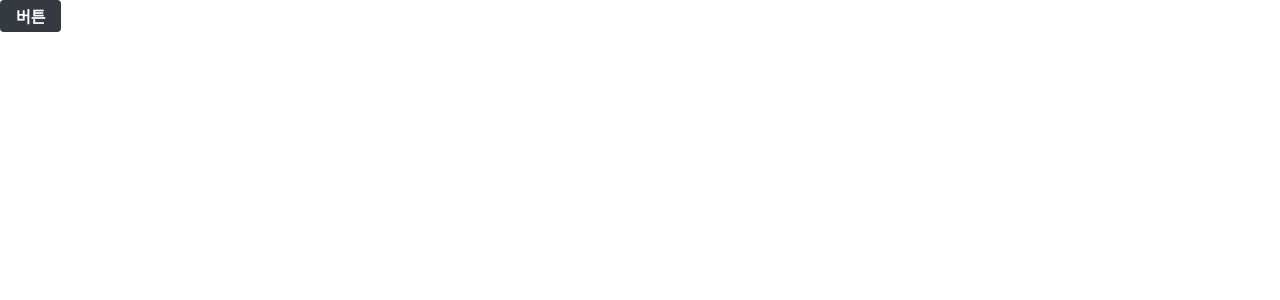
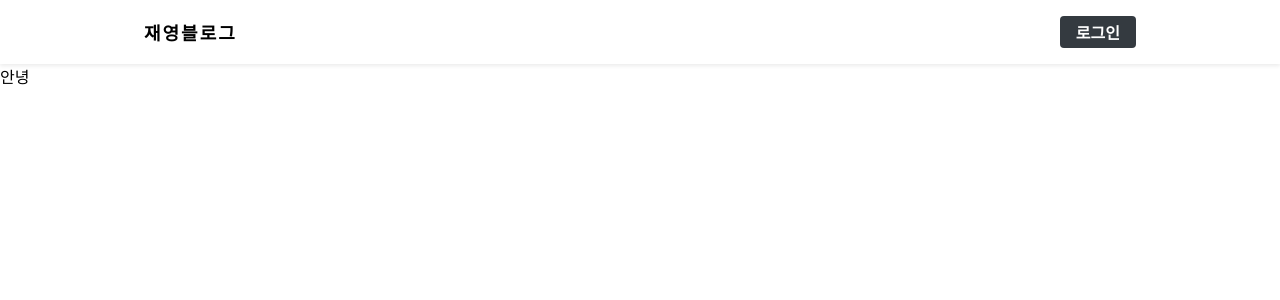
Before and after one commit to jaeyoung-son/blog_frontend, a React (Create React App) app: page / in a window 1280 px wide. Shown: the top 300 px of the page. Built offline with nearby package versions, Linux system fonts and the light colour scheme.

Commit message:
로그인 사가 연동

```diff
--- a/src/components/common/Button.js
+++ b/src/components/common/Button.js
@@ -1,8 +1,18 @@
 import React from 'react';
 import styled, { css } from 'styled-components';
 import palette from '../../lib/styles/palette';
+import { Link } from 'react-router-dom';
 
-const StyledButton = styled.button`
+const Button = (props) =>
+  props.to ? (
+    <StyledLink {...props} cyan={props.cyan ? 1 : 0} />
+  ) : (
+    <StyledButton {...props} />
+  );
+
+export default Button;
+
+const buttonStyle = css`
   border: none;
   border-radius: 4px;
   font-size: 1rem;
@@ -37,6 +47,10 @@
     `}
 `;
 
-const Button = (props) => <StyledButton {...props} />;
+const StyledButton = styled.button`
+  ${buttonStyle}
+`;
 
-export default Button;
+const StyledLink = styled(Link)`
+  ${buttonStyle}
+`;
--- /dev/null
+++ b/src/components/common/Header.js
@@ -0,0 +1,65 @@
+import React from 'react';
+import styled from 'styled-components';
+import Responsive from './Responsive';
+import Button from './Button';
+import { Link } from 'react-router-dom';
+
+function Header({ user, onLogout }) {
+  return (
+    <>
+      <HeaderBlock>
+        <Wrapper>
+          <Link to="/" className="logo">
+            재영블로그
+          </Link>
+          {user ? (
+            <div className="right">
+              <UserInfo>{user.username}</UserInfo>
+              <Button onClick={onLogout}>로그아웃</Button>
+            </div>
+          ) : (
+            <div className="right">
+              <Button to="/login">로그인</Button>
+            </div>
+          )}
+        </Wrapper>
+      </HeaderBlock>
+      <Spacer />
+    </>
+  );
+}
+
+export default Header;
+
+const HeaderBlock = styled.div`
+  position: fixed;
+  width: 100%;
+  background: white;
+  box-shadow: 0px 2px 4px rgba(0, 0, 0, 0.08);
+`;
+
+const Wrapper = styled(Responsive)`
+  height: 4rem;
+  display: flex;
+  align-items: center;
+  justify-content: space-between;
+
+  .logo {
+    font-size: 1.125rem;
+    font-weight: 800;
+    letter-spacing: 2px;
+  }
+  .right {
+    display: flex;
+    align-items: center;
+  }
+`;
+
+const Spacer = styled.div`
+  height: 4rem;
+`;
+
+const UserInfo = styled.div`
+  font-weight: 800;
+  margin-right: 1rem;
+`;
--- /dev/null
+++ b/src/components/common/Responsive.js
@@ -0,0 +1,25 @@
+import React from 'react';
+import styled from 'styled-components';
+
+function Responsive({ children, ...rest }) {
+  // style, className, onClick 등의 props를 사용하도록
+  // ...rest로 전달
+  return <ResponsiveBlcok {...rest}>{children}</ResponsiveBlcok>;
+}
+
+export default Responsive;
+
+const ResponsiveBlcok = styled.div`
+  padding-left: 1rem;
+  padding-right: 1rem;
+  width: 1024px;
+  margin: 0 auto;
+
+  @media (max-width: 1024px) {
+    width: 768px;
+  }
+
+  @media (max-width: 768px) {
+    width: 100%;
+  }
+`;
--- a/src/containers/auth/LoginForm.js
+++ b/src/containers/auth/LoginForm.js
@@ -39,10 +39,6 @@
   // 타 페이지 이동 후 다시 돌아오면 값을 클리어 하기 위함
 
   useEffect(() => {
-    dispatch(initializeForm('login'));
-  }, [dispatch]);
-
-  useEffect(() => {
     if (authError) {
       console.log('오류 발생');
       console.log(authError);
@@ -59,6 +55,11 @@
   useEffect(() => {
     if (user) {
       history.push('/');
+      try {
+        localStorage.setItem('user', JSON.stringify(user));
+      } catch (e) {
+        console.log('localstorage is not working');
+      }
     }
   }, [history, user]);
 
--- a/src/containers/auth/RegisterForm.js
+++ b/src/containers/auth/RegisterForm.js
@@ -75,9 +75,12 @@
 
   useEffect(() => {
     if (user) {
-      console.log('check API 성공');
-      console.log(user);
       history.push('/');
+      try {
+        localStorage.setItem('user', JSON.stringify(user));
+      } catch (e) {
+        console.log('localstorage is not working');
+      }
     }
   }, [user, history]);
 
--- /dev/null
+++ b/src/containers/common/HeaderContainer.js
@@ -0,0 +1,16 @@
+import React from 'react';
+import { useDispatch, useSelector } from 'react-redux';
+import Header from '../../components/common/Header';
+import { logout } from '../../modules/user';
+
+function HeaderContainer() {
+  const { user } = useSelector(({ user }) => ({ user: user.user }));
+  const dispatch = useDispatch();
+  const onLogout = () => {
+    dispatch(logout());
+  };
+
+  return <Header user={user} onLogout={onLogout} />;
+}
+
+export default HeaderContainer;
--- a/src/index.js
+++ b/src/index.js
@@ -10,13 +10,33 @@
 import createSagaMiddldware from 'redux-saga';
 import rootReducer, { rootSaga } from './modules';
 
+import { tempSetUser, check } from './modules/user';
+
 const sagaMiddleware = createSagaMiddldware();
 const store = createStore(
   rootReducer,
   composeWithDevTools(applyMiddleware(sagaMiddleware)),
 );
 
+// app.js 에서 유즈이펙트로 처리해도 된다. 하지만 렌더링된 이후에 실행되기 떄문에
+// 약간의 아주 짧은 깜빡ㅂ임 현상이 나타날 수 있음
+
+function loadUser() {
+  try {
+    const user = localStorage.getItem('user');
+    if (!user) return; // 로그인 상태가 아니라면 아무것도 안함
+
+    store.dispatch(tempSetUser(user));
+    store.dispatch(check());
+  } catch (e) {
+    console.log('localstorage is not working');
+  }
+}
+
 sagaMiddleware.run(rootSaga);
+loadUser();
+// 사가미들웨어 런 호출된 이후 로드유저를 호출하는것이 중요하다. loaduser를 먼저 호출하면
+// 액션이 디스패치했을 때 사가에서 이를 제대로 처리하지 않음
 
 ReactDOM.render(
   <Provider store={store}>
--- a/src/lib/api/auth.js
+++ b/src/lib/api/auth.js
@@ -9,3 +9,5 @@
 //로그인 상태 확인
 
 export const check = () => client.get('/api/auth/check');
+
+export const logout = () => client.post('/api/auth/logout');
--- a/src/modules/user.js
+++ b/src/modules/user.js
@@ -1,5 +1,5 @@
 import { createAction, handleActions } from 'redux-actions';
-import { takeLatest } from 'redux-saga/effects';
+import { call, takeLatest } from 'redux-saga/effects';
 import * as authAPI from '../lib/api/auth';
 import createRequestSaga, {
   createRequestActionTypes,
@@ -10,14 +10,37 @@
 const [CHECK, CHECK_SUCCESS, CHECK_FAILURE] = createRequestActionTypes(
   'user/CHECK',
 );
+const LOGOUT = 'user/LOGOUT';
+// 로그아웃은 성공실패가 중요치 않다
 
 export const tempSetUser = createAction(TEMP_SET_USER, (user) => user);
 export const check = createAction(CHECK);
+export const logout = createAction(LOGOUT);
 
 const checkSaga = createRequestSaga(CHECK, authAPI.check);
+
+function checkFailureSaga() {
+  try {
+    localStorage.removeItem('user');
+  } catch (e) {
+    console.log('localstorage is not working');
+  }
+}
+
+function* logoutSaga() {
+  try {
+    yield call(authAPI.logout);
+    localStorage.removeItem('user');
+  } catch (e) {
+    console.log(e);
+  }
+}
+
 export function* userSaga() {
   yield takeLatest(CHECK, checkSaga);
   //체크 액션이 들어오면 체크사가로 중간처리하자
+  yield takeLatest(CHECK_FAILURE, checkFailureSaga);
+  yield takeLatest(LOGOUT, logoutSaga);
 }
 
 const initialState = {
@@ -41,6 +64,10 @@
       user: null,
       checkError: error,
     }),
+    [LOGOUT]: (state) => ({
+      ...state,
+      user: null,
+    }),
   },
   initialState,
 );
--- a/src/pages/PostListPage.js
+++ b/src/pages/PostListPage.js
@@ -1,10 +1,11 @@
 import React from 'react';
-import Button from '../components/common/Button';
+import HeaderContainer from '../containers/common/HeaderContainer';
 
 function PostListPage() {
   return (
     <div>
-      <Button>버튼</Button>
+      <HeaderContainer />
+      <div>안녕</div>
     </div>
   );
 }
```
